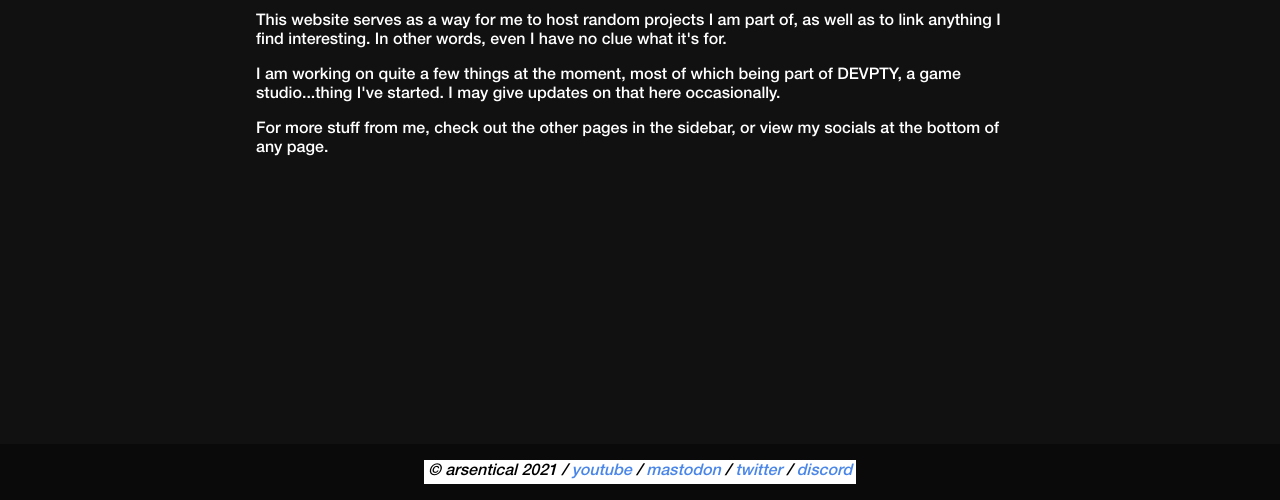
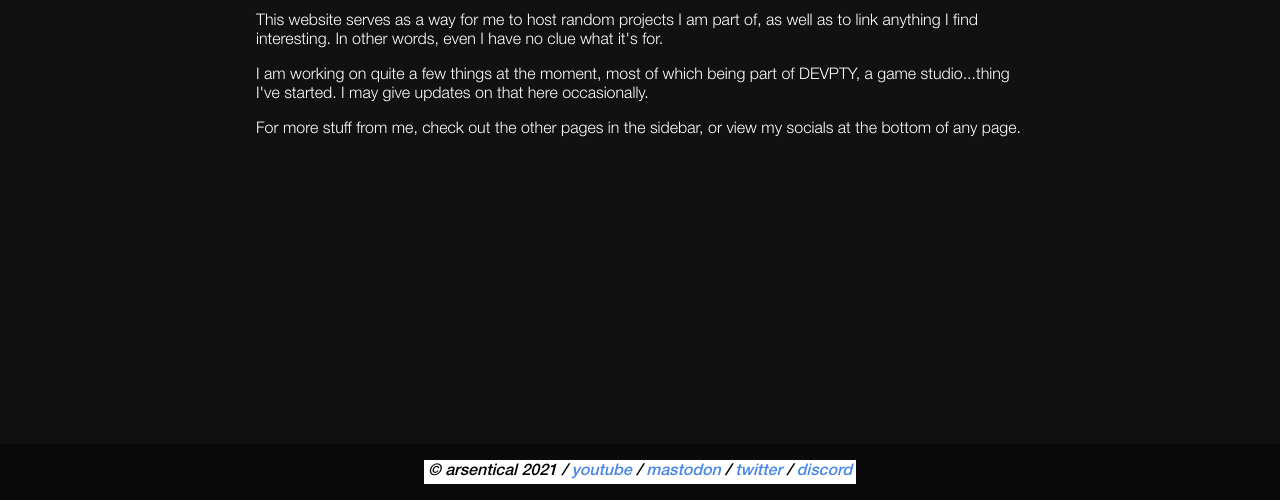
Before and after one commit to arsentical/Arsentical.github.io, a website: page home.html in a window 1280 px wide. Shown: the part 300-800 px from the top of the page. Drawn offline with Linux system fonts and the light colour scheme.

Commit message:
unstupiding v3
"I am stupid so michael helped me fix this"
-fixed font weight so the webpage no longer shouts at you and everyone

Co-Authored-By: 1e1001 <michael@malinov.com>

```diff
--- a/index.scss
+++ b/index.scss
@@ -249,6 +249,9 @@ body {
     > .page-frame {
       background-color: var(--col-bg-2);
       > .page-content {
+        p:not(.page-title, .page-subtitle) {
+          font-weight: 300;
+        }
         box-sizing: border-box;
         padding: 1rem;
         padding-top: 0;
```
Also changed, not shown: index.css, 2 other files.
